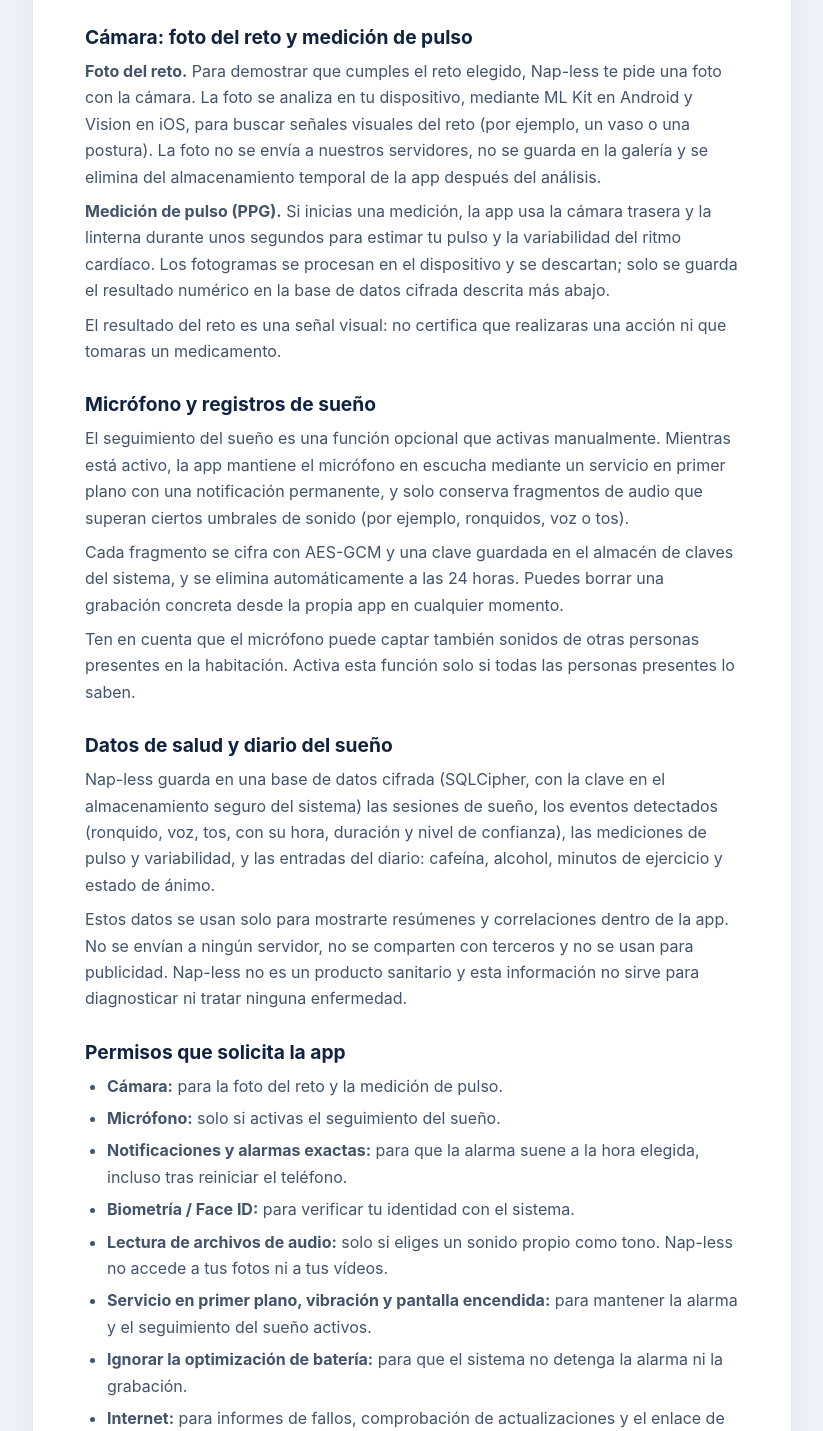
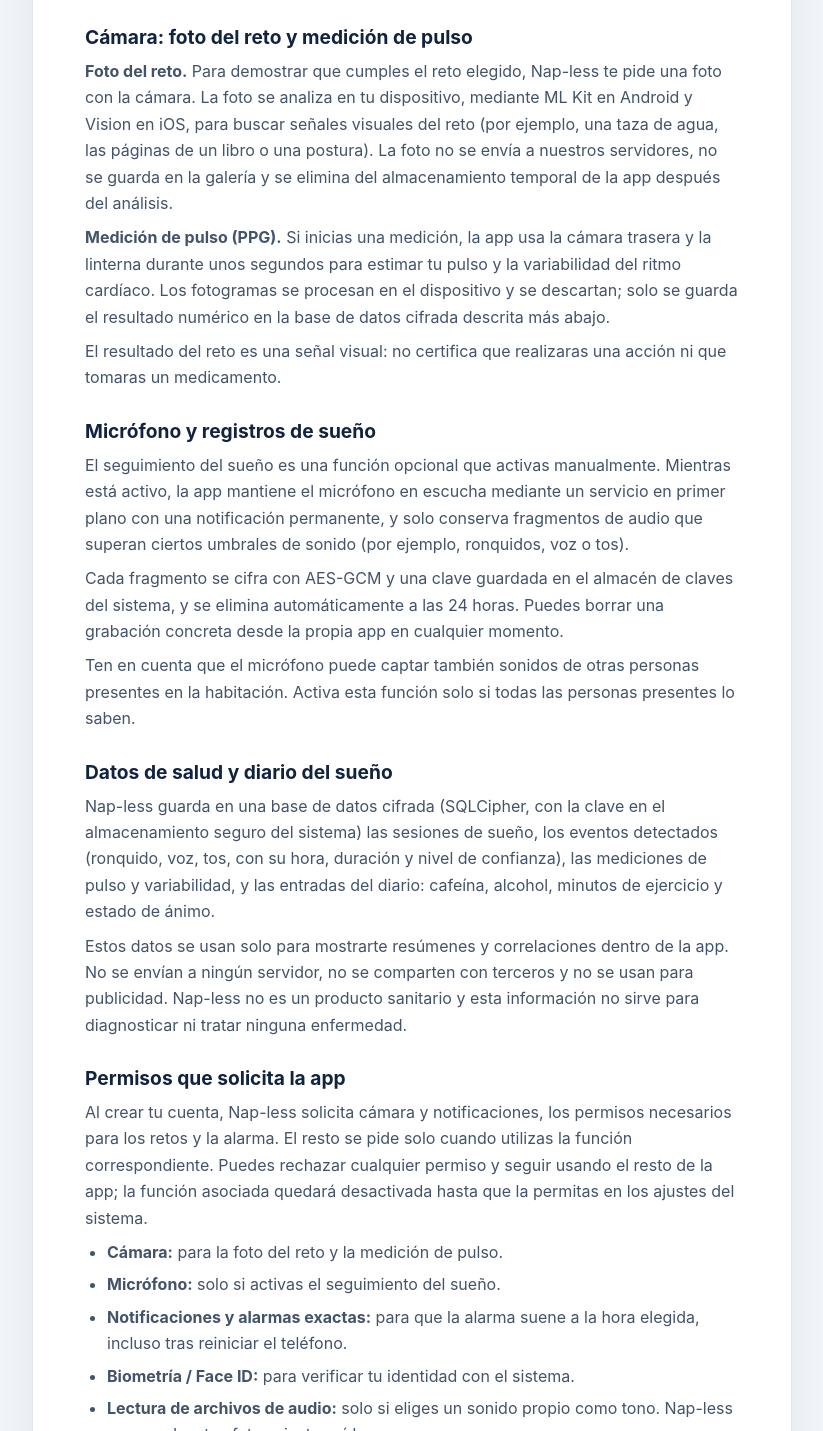
Before and after one commit to ariarates/napless-privacy, a plain HTML site: page index.html in a window 1280 px wide. Shown: the part 992-2423 px from the top of the page, without its empty margins (228-1051 px from the left). Drawn offline with Linux system fonts and the light colour scheme.

Commit message:
Actualiza permisos de inicio y ejemplos de retos

```diff
--- a/index.html
+++ b/index.html
@@ -113,9 +113,10 @@
         <p>
           <strong>Foto del reto.</strong> Para demostrar que cumples el reto elegido, Nap-less te
           pide una foto con la cámara. La foto se analiza en tu dispositivo, mediante ML Kit en
-          Android y Vision en iOS, para buscar señales visuales del reto (por ejemplo, un vaso o
-          una postura). La foto no se envía a nuestros servidores, no se guarda en la galería y se
-          elimina del almacenamiento temporal de la app después del análisis.
+          Android y Vision en iOS, para buscar señales visuales del reto (por ejemplo, una taza de
+          agua, las páginas de un libro o una postura). La foto no se envía a nuestros servidores,
+          no se guarda en la galería y se elimina del almacenamiento temporal de la app después del
+          análisis.
         </p>
         <p>
           <strong>Medición de pulso (PPG).</strong> Si inicias una medición, la app usa la cámara
@@ -167,6 +168,12 @@
 
       <section>
         <h2>Permisos que solicita la app</h2>
+        <p>
+          Al crear tu cuenta, Nap-less solicita cámara y notificaciones, los permisos necesarios
+          para los retos y la alarma. El resto se pide solo cuando utilizas la función
+          correspondiente. Puedes rechazar cualquier permiso y seguir usando el resto de la app; la
+          función asociada quedará desactivada hasta que la permitas en los ajustes del sistema.
+        </p>
         <ul>
           <li><strong>Cámara:</strong> para la foto del reto y la medición de pulso.</li>
           <li><strong>Micrófono:</strong> solo si activas el seguimiento del sueño.</li>
```
Also changed, not shown: en.html (+9 -2 lines).
